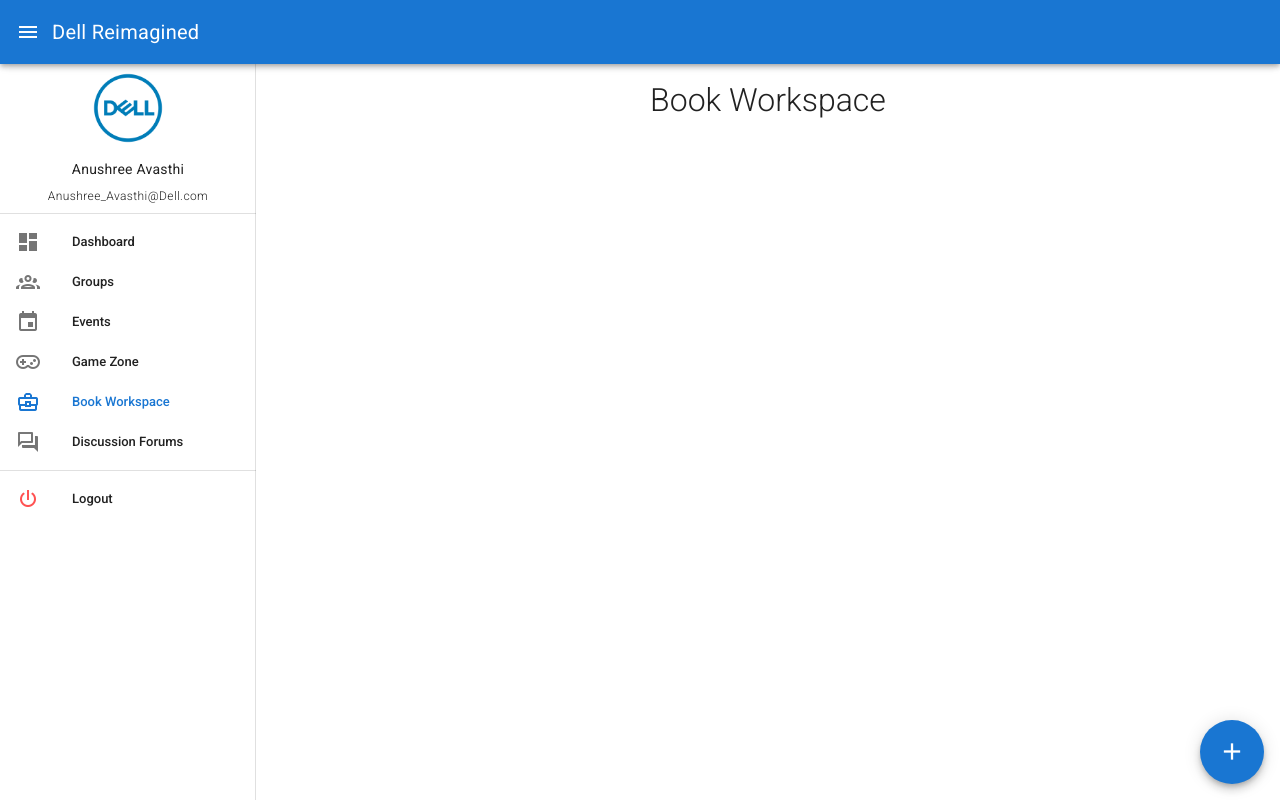
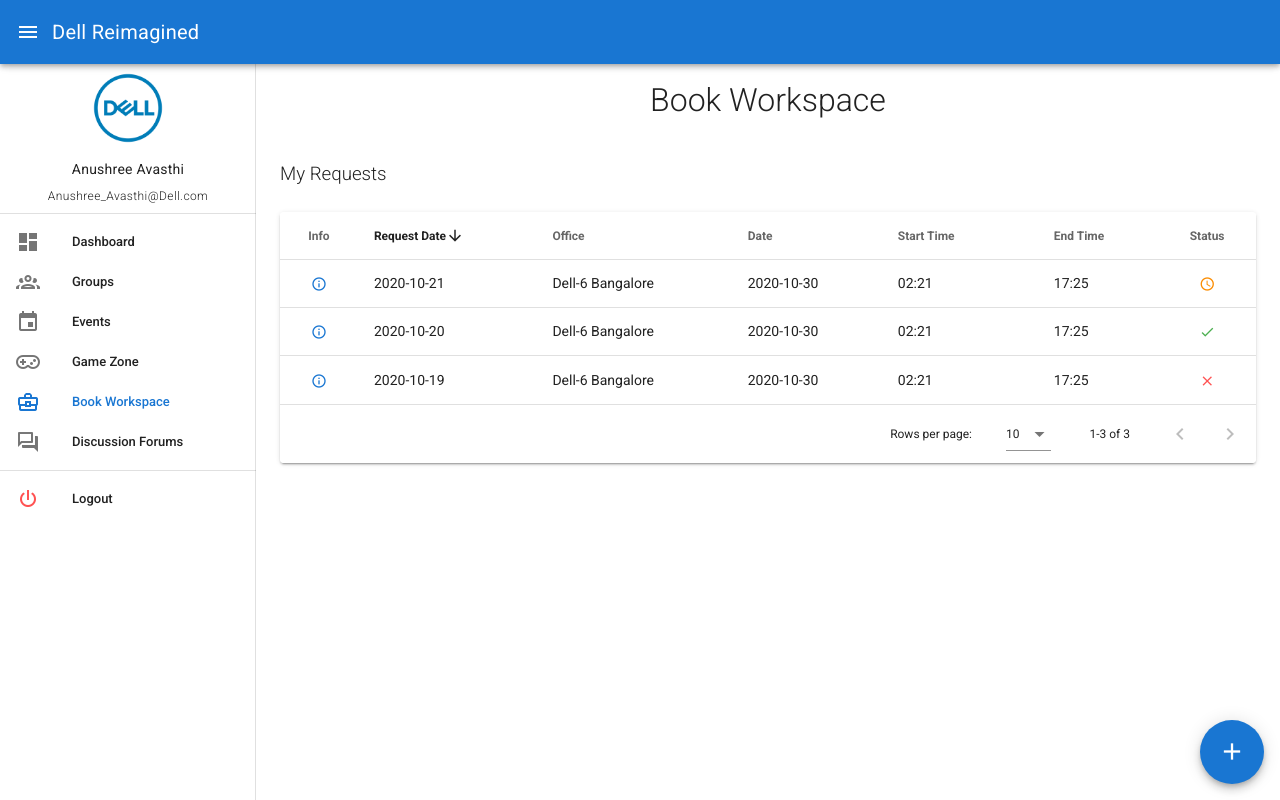
Before and after one commit to rajulrs13/dellfam, a Vue app: page /book in a window 1280 px wide. Built offline with nearby package versions, Linux system fonts and the light colour scheme.

Commit message:
+Workspace Requests Table Added

```diff
--- /dev/null
+++ b/src/components/Workspaces/MyRequests.vue
@@ -0,0 +1,128 @@
+<template>
+  <v-container fluid>
+    <v-row>
+      <v-col class="text-left">
+        <h3 class="font-weight-light">My Requests</h3>
+      </v-col>
+    </v-row>
+    <v-row>
+      <v-col class="text-center">
+        <v-card>
+          <v-data-table
+            :headers="headers"
+            :items="workspace_requests"
+            :loading="loading"
+            sort-by="request_date"
+            sort-desc
+          >
+            <template v-slot:item.status="{ item }">
+              <v-icon v-if="item.status == 1" small color="success"
+                >mdi-check</v-icon
+              >
+              <v-icon v-else-if="item.status == 2" small color="error"
+                >mdi-close</v-icon
+              >
+              <v-icon v-else small color="warning">mdi-clock-outline</v-icon>
+            </template>
+            <template v-slot:item.info="{ item }">
+              <!-- <v-icon small color="primary" @click="openDialogBox(item)">mdi-information-outline</v-icon> -->
+              <v-icon small color="primary">mdi-information-outline</v-icon>
+            </template>
+          </v-data-table>
+        </v-card>
+      </v-col>
+    </v-row>
+    <!-- <app-recognition-dialog
+      :recognitionData="openedItem"
+      :visible="showDialog"
+      @close="showDialog=false"
+    ></app-recognition-dialog> -->
+  </v-container>
+</template>
+
+<script>
+// import RecognitionDialogBox from "../shared/RecognitionDialogBox";
+export default {
+  //   components: {
+  //     "app-recognition-dialog": RecognitionDialogBox,
+  //   },
+  data() {
+    return {
+      openedItem: {
+        title: "",
+        description: "",
+        date: "",
+        nominee: "",
+        nominee_name: "",
+        nominator: "",
+        nominator_name: "",
+        type: "",
+        points: 0,
+        level: "",
+        icon: "",
+        color: "",
+        status: 0,
+      },
+      showDialog: false,
+      headers: [
+        { text: "Info", value: "info", sortable: false, align: "center" },
+        { text: "Request Date", value: "request_date" },
+        { text: "Office", value: "selected_office" },
+        { text: "Date", value: "selected_date" },
+        { text: "Start Time", value: "start_time" },
+        { text: "End Time", value: "end_time", sortable: false },
+        { text: "Status", value: "status", sortable: false, align: "center" },
+      ],
+      workspace_requests: [
+        {
+          description: "sadas",
+          end_time: "17:25",
+          request_date: "2020-10-21",
+          selected_date: "2020-10-30",
+          selected_office: "Dell-6 Bangalore",
+          start_time: "02:21",
+          status: 0,
+        },
+        {
+          description: "sadas",
+          end_time: "17:25",
+          request_date: "2020-10-20",
+          selected_date: "2020-10-30",
+          selected_office: "Dell-6 Bangalore",
+          start_time: "02:21",
+          status: 1,
+        },
+        {
+          description: "sadas",
+          end_time: "17:25",
+          request_date: "2020-10-19",
+          selected_date: "2020-10-30",
+          selected_office: "Dell-6 Bangalore",
+          start_time: "02:21",
+          status: 2,
+        },
+      ],
+    };
+  },
+  methods: {
+    openDialogBox(recognition_detail) {
+      this.openedItem = recognition_detail;
+      this.showDialog = true;
+    },
+  },
+  computed: {
+    recognitions() {
+      return this.$store.getters.recognitions;
+    },
+    loading() {
+      return this.$store.getters.loading;
+    },
+    success() {
+      return this.$store.getters.success;
+    },
+    error() {
+      return this.$store.getters.error;
+    },
+  },
+};
+</script>
--- a/src/components/Workspaces/WorkspaceRequest.vue
+++ b/src/components/Workspaces/WorkspaceRequest.vue
@@ -21,12 +21,10 @@
                     <v-icon size="36" color="white">mdi-map-marker</v-icon>
                   </v-avatar>
                 </v-col>
-                <!-- <v-col cols="1"></v-col> -->
+
                 <v-col cols="10">
                   <v-autocomplete
                     :items="office_locations"
-                    item-text="name"
-                    return-object
                     color="white"
                     label="Select Office Location"
                     v-model="selected_office"
@@ -53,6 +51,8 @@
                     full-width
                     :landscape="$vuetify.breakpoint.smAndUp"
                     class="mt-4"
+                    :show-current="false"
+                    :min="todays_date"
                   ></v-date-picker>
                 </v-col>
               </v-row>
@@ -67,22 +67,22 @@
                     <v-row justify="space-around" align="center">
                       <v-col style="width: 290px; flex: 0 1 auto">
                         <h2 class="font-weight-light primary--text">
-                          Start: {{ start }}
+                          Start: {{ start_time }}
                         </h2>
                         <v-time-picker
                           no-title
-                          v-model="start"
-                          :max="end"
+                          v-model="start_time"
+                          :max="end_time"
                         ></v-time-picker>
                       </v-col>
                       <v-col style="width: 290px; flex: 0 1 auto">
                         <h2 class="font-weight-light primary--text">
-                          End: {{ end }}
+                          End: {{ end_time }}
                         </h2>
                         <v-time-picker
                           no-title
-                          v-model="end"
-                          :min="start"
+                          v-model="end_time"
+                          :min="start_time"
                         ></v-time-picker>
                       </v-col>
                     </v-row>
@@ -123,20 +123,28 @@
           <v-btn :disabled="step === 1 || loading" text @click="step--"
             >Back</v-btn
           >
-          <!-- <v-btn
-            v-if="step !== 4"
-            :disabled="step === 2 || step === 3 || loading"
+          <v-btn
+            v-if="step === 1"
+            :disabled="selected_office == ''"
             color="primary"
             depressed
             @click="step1()"
             >Next</v-btn
-          > -->
+          >
           <v-btn
-            v-if="step !== 4"
-            :disabled="loading"
+            v-else-if="step === 2"
+            :disabled="selected_date == ''"
             color="primary"
             depressed
-            @click="step1()"
+            @click="step2()"
+            >Next</v-btn
+          >
+          <v-btn
+            v-else-if="step === 3"
+            :disabled="start_time == '' || end_time == ''"
+            color="primary"
+            depressed
+            @click="step3()"
             >Next</v-btn
           >
           <v-btn
@@ -144,7 +152,7 @@
             color="primary"
             depressed
             @click="sendAward()"
-            :disabled="loading"
+            :disabled="description == ''"
             >Submit Request</v-btn
           >
         </v-card-actions>
@@ -191,16 +199,26 @@
       ],
       selected_date: "",
       dialog: false,
-      start: null,
-      end: null,
+      start_time: "",
+      end_time: "",
       step: 1,
-      selected_office: {},
-      title: "",
+      selected_office: "",
       description: "",
       requestData: {},
     };
   },
   computed: {
+    todays_date() {
+      let d = new Date();
+      let month = "" + (d.getMonth() + 1);
+      let day = "" + d.getDate();
+      let year = d.getFullYear();
+
+      if (month.length < 2) month = "0" + month;
+      if (day.length < 2) day = "0" + day;
+
+      return [year, month, day].join("-");
+    },
     colleagues() {
       return this.$store.getters.colleagues;
     },
@@ -229,33 +247,31 @@
   methods: {
     cancelAward() {
       this.dialog = false;
-      this.selected_office = {};
+      this.selected_office = "";
+      this.selected_date = "";
+      this.start_time = "";
+      this.end_time = "";
+      this.description = "";
       this.step = 1;
     },
     step1() {
       this.step++;
-      this.requestData.nominator = this.userId;
-      this.requestData.nominator_name = this.username;
-      this.requestData.nominator_email = this.email;
-      this.requestData.nominee = this.selected_office.user_id;
-      this.requestData.nominee_name = this.selected_office.name;
-      this.requestData.nominee_email = this.selected_office.email;
-      this.requestData.manager = this.manager;
+      this.requestData.selected_office = this.selected_office;
     },
-    step2(award_level) {
+    step2() {
       this.step++;
-      this.requestData.level = award_level.name;
-      this.requestData.icon = award_level.icon;
-      this.requestData.color = award_level.color;
+      this.requestData.selected_date = this.selected_date;
     },
-    step3(award_type) {
+    step3() {
       this.step++;
-      this.requestData.type = award_type.name;
-      this.requestData.points = award_type.points;
+      this.requestData.start_time = this.start_time;
+      this.requestData.end_time = this.end_time;
     },
     sendAward() {
-      this.requestData.title = this.title;
       this.requestData.description = this.description;
+      this.requestData.request_date = this.todays_date;
+      this.requestData.status = 0;
+
       console.log(this.requestData);
       var self = this;
       //   this.$store
@@ -266,8 +282,8 @@
       //     .catch(() => {
       //       console.log("Please try again.");
       //     });
-    self.dialog = false;
-
+      this.cancelAward();
+      //   self.dialog = false;
     },
   },
 };
--- a/src/views/Workspaces.vue
+++ b/src/views/Workspaces.vue
@@ -3,6 +3,11 @@
     <v-row>
       <v-col cols="12" class="text-center">
         <h1 class="font-weight-light">Book Workspace</h1>
+      </v-col>
+    </v-row>
+    <v-row>
+      <v-col cols="12" class="text-center">
+        <app-my-workspace-requests></app-my-workspace-requests>
       </v-col>
     </v-row>
     <app-workspace-request></app-workspace-request>
@@ -11,9 +16,11 @@
 
 <script>
 import WorkspaceRequest from "@/components/Workspaces/WorkspaceRequest";
+import MyRequests from "@/components/Workspaces/MyRequests";
 
 export default {
   components: {
+    "app-my-workspace-requests": MyRequests,
     "app-workspace-request": WorkspaceRequest,
   },
 };
```
Lines whose indentation alone changed are shown as unchanged.
